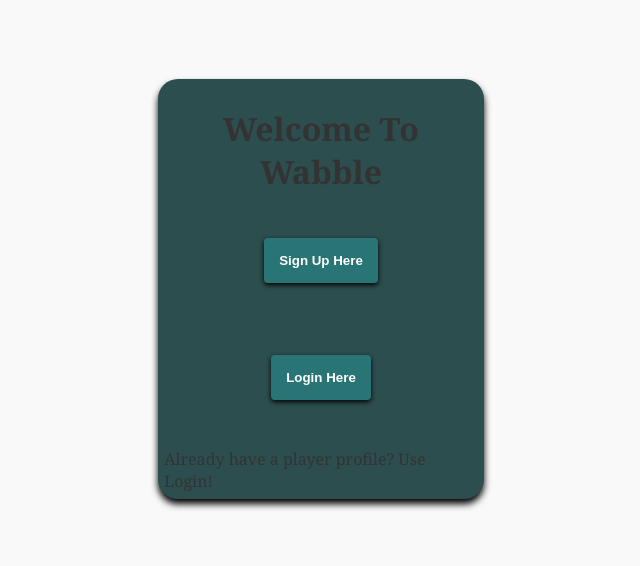
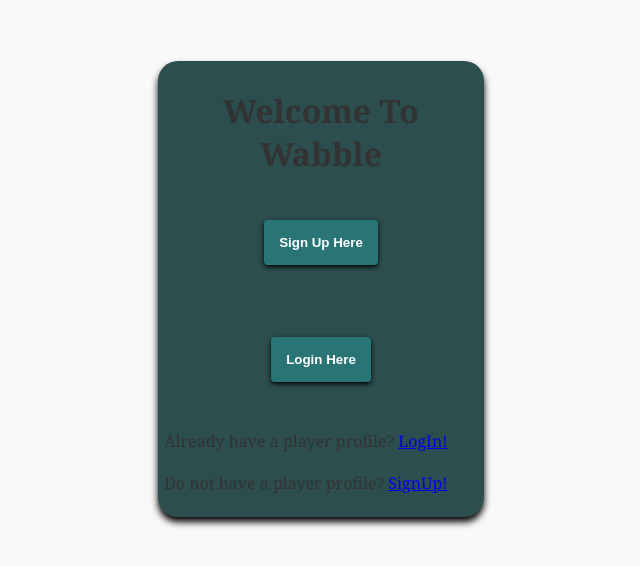
Before and after one commit to S-Marimbi/scrabble-frontend, a React (Vite) app in the folder scrabble-frontend/: page / in a window 1280 px wide. Shown: the part 116-682 px from the top of the page, without its empty margins (319-959 px from the left). Built offline with nearby package versions, Linux system fonts and the light colour scheme.

Commit message:
Added lines 19-24

```diff
--- a/scrabble-frontend/src/App/Pages/Home/index.jsx
+++ b/scrabble-frontend/src/App/Pages/Home/index.jsx
@@ -15,8 +15,11 @@ function Home() {
                      <button className='hbutton'>Login Here</button>
                 </Link>
             </div>
-            <div>
-              Already have a player profile? Use Login!
+            <div style={{ marginTop: '20px' }}>
+                <p>Already have a player profile? <Link to="/login">LogIn!</Link></p>
+            </div>
+            <div style={{ marginTop: '20px' }}>
+                <p>Do not have a player profile? <Link to="/signup">SignUp!</Link></p>
             </div>
         </div>
     );
```
